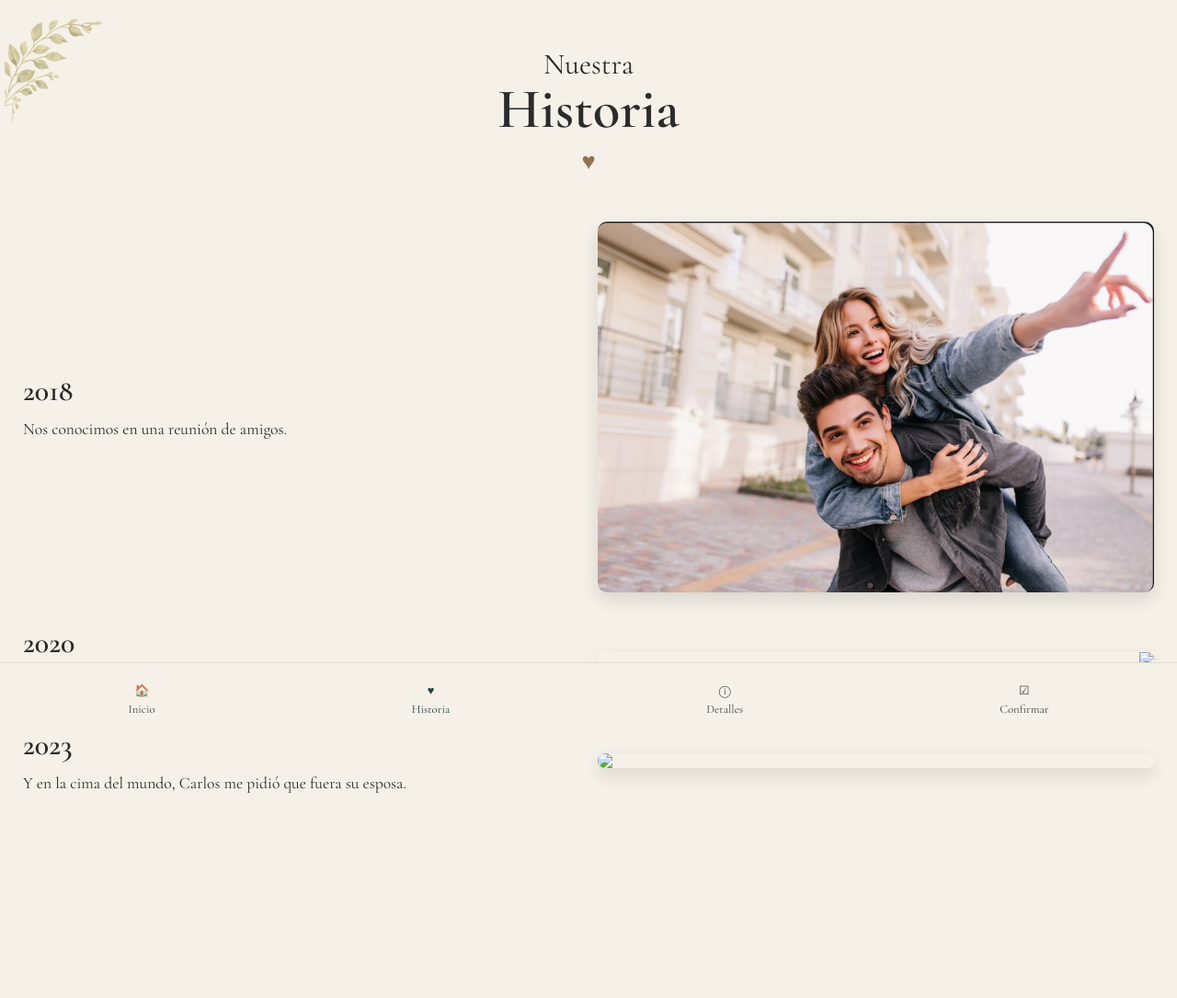
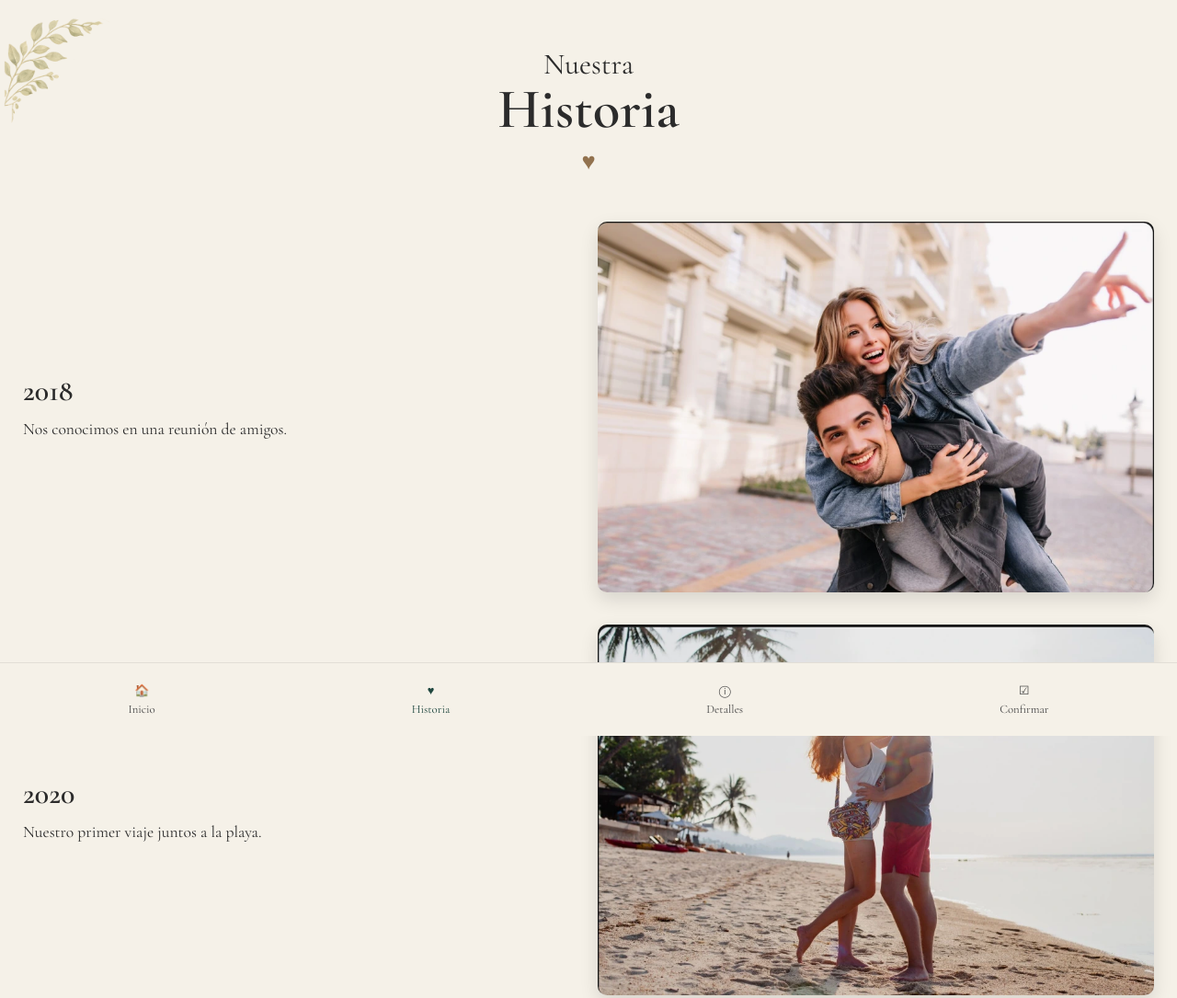
Before and after one commit to KlaudCore/bodas-2, a plain HTML site: page historia.html in a window 1280 px wide. Shown: the top 1085 px of the page at 92% size. Before the commit the page ends 985 px from the top, so only its background shows below. Drawn offline with nearby package versions, Linux system fonts and the light colour scheme.

Commit message:
Update historia.html

```diff
--- a/historia.html
+++ b/historia.html
@@ -50,7 +50,7 @@
 
             <div class="photo">
 
-                <img src="images/historia1.webp">
+                <img src="/bodas-2/images/historia1.webp">
 
             </div>
 
@@ -60,7 +60,7 @@
 
             <div class="photo">
 
-                <img src="..images/historia2.webp">
+                <img src="/bodas-2/images/historia2.webp">
 
             </div>
 
@@ -93,7 +93,7 @@
 
             <div class="photo">
 
-                <img src="..images/historia3.webp">
+                <img src="/bodas-2/images/historia3.webp">
 
             </div>
 
```
